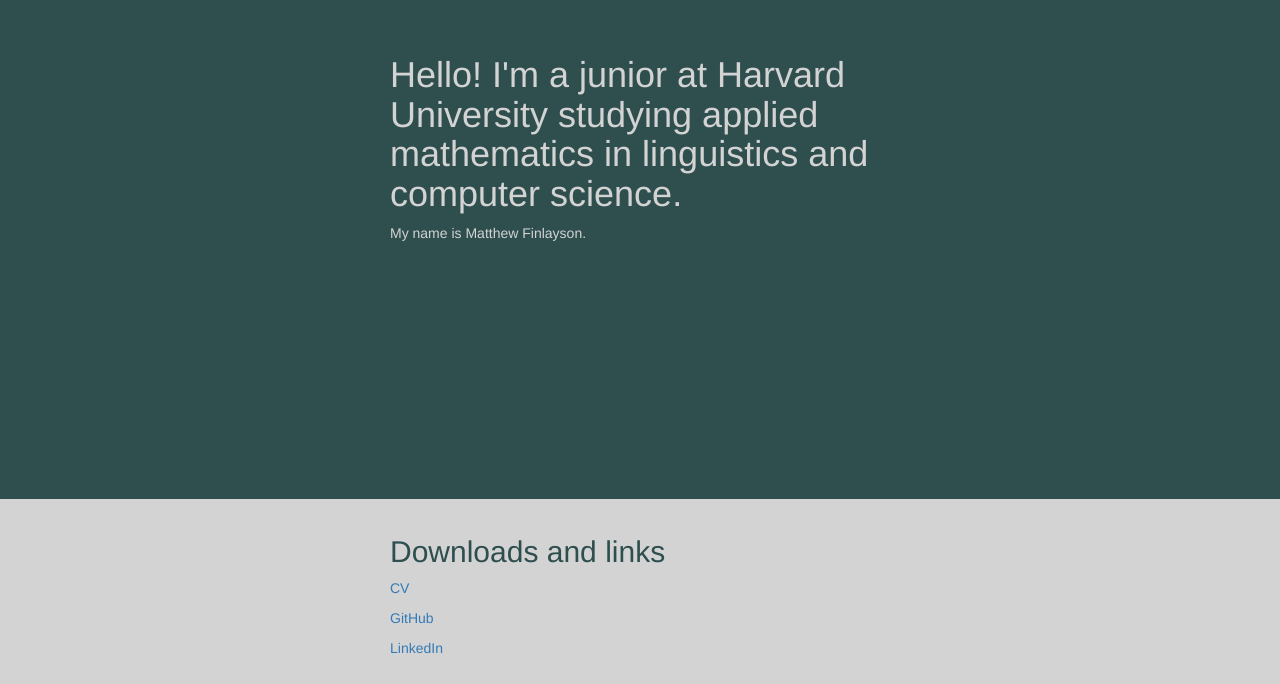
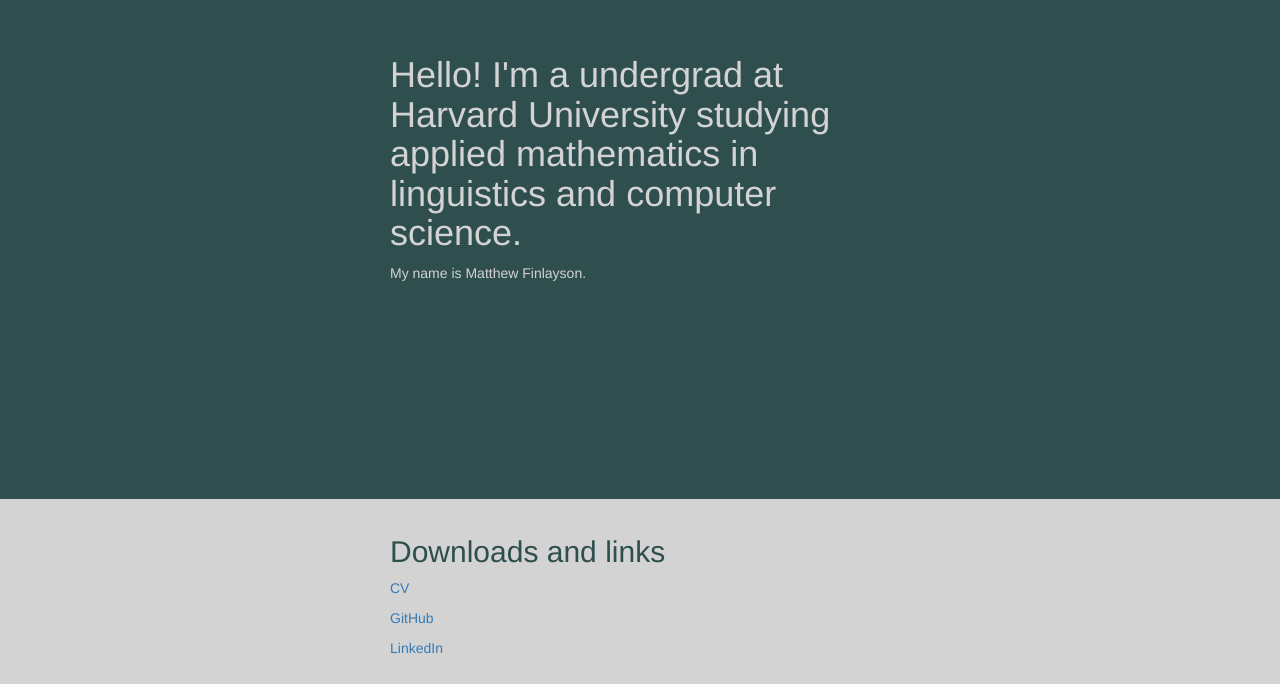
Before and after one commit to mattf1n/mattf1n.github.io, a plain HTML site: page index.html in a window 1280 px wide. Shown: the part 221-905 px from the top of the page. Drawn offline with nearby package versions, Linux system fonts and the light colour scheme.

Commit message:
updated css

```diff
--- a/index.html
+++ b/index.html
@@ -8,7 +8,7 @@
   <body>
     <div id="title">
       <div class="content">
-        <h1>Hello! I'm a junior at Harvard University studying applied
+        <h1>Hello! I'm a undergrad at Harvard University studying applied
             mathematics in linguistics and computer science.</h1>
         <p>My name is Matthew Finlayson.</p>
       </div>
```
